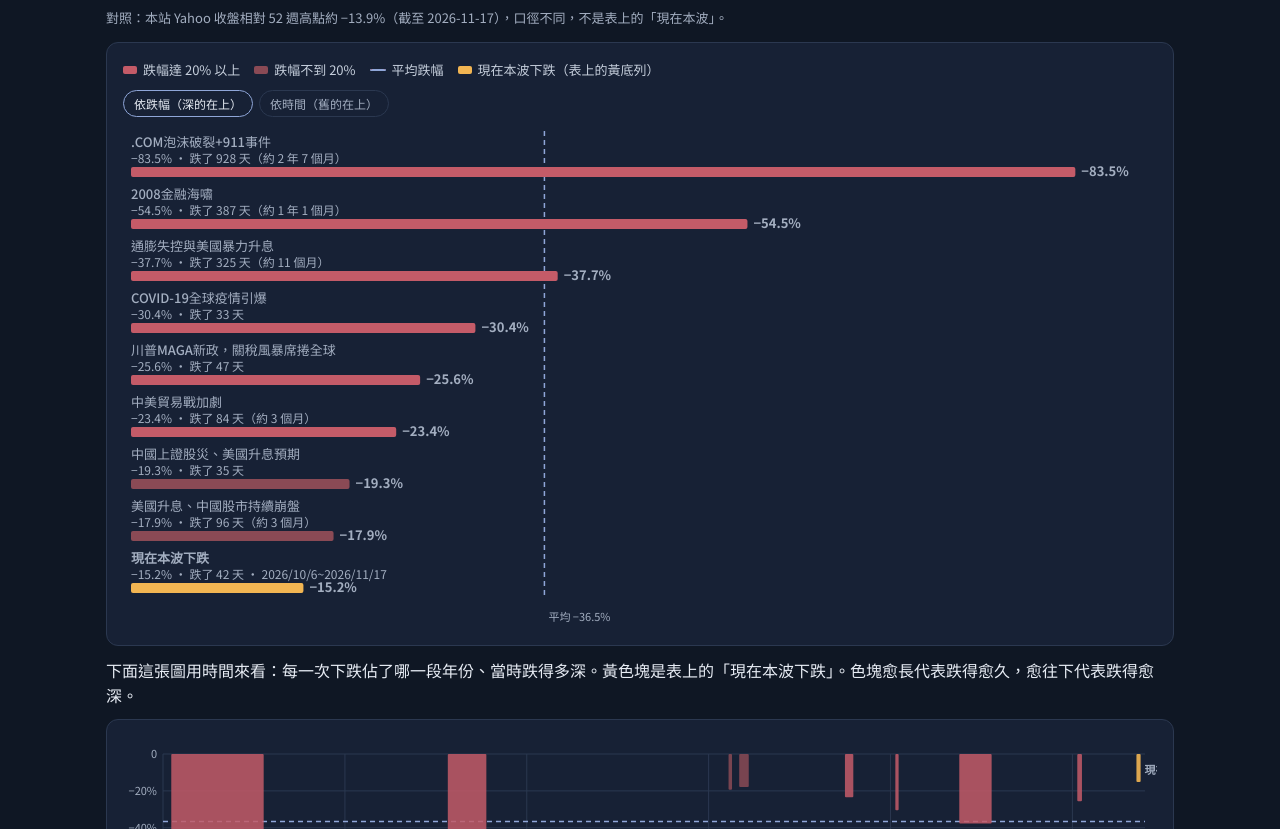
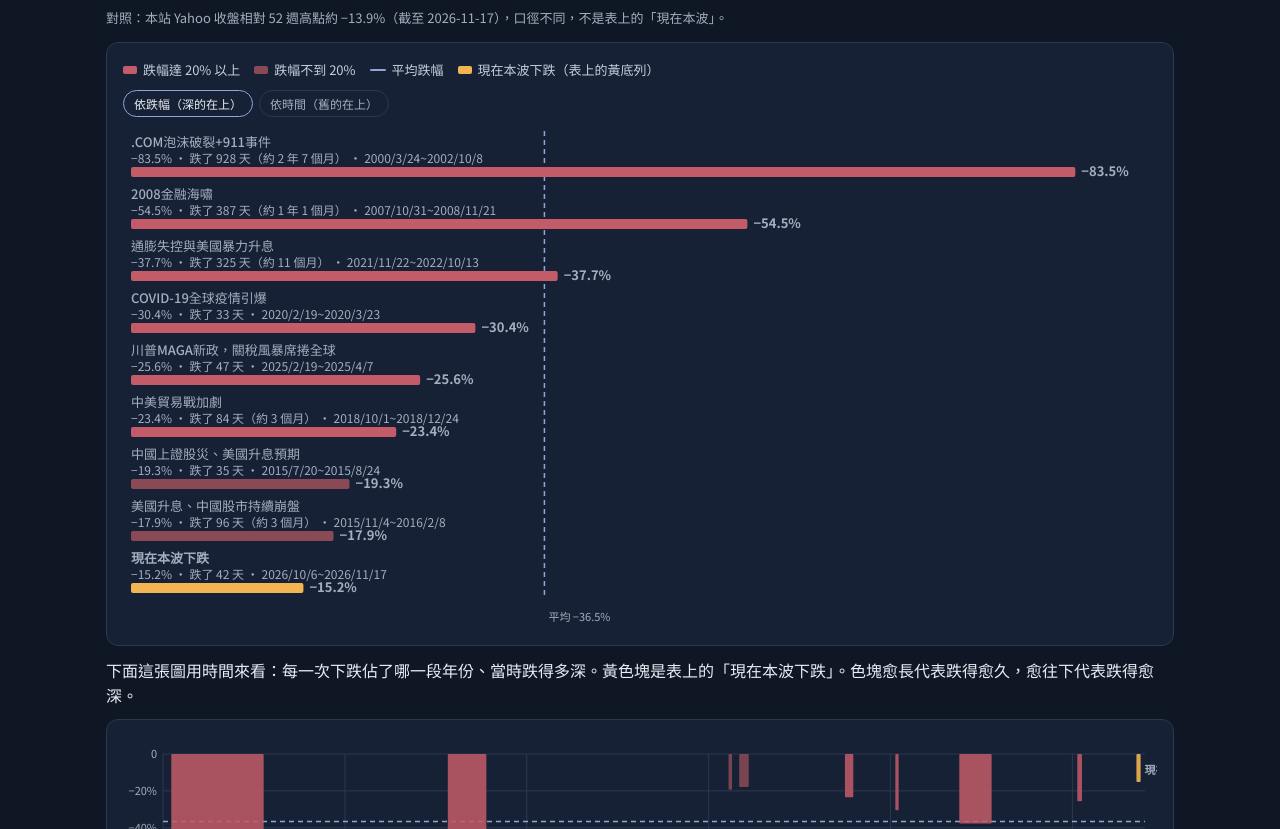
Before and after one commit to manolomoo/charity-poker-king, a plain HTML site: page trend/drawdowns/index.html in a window 1280 px wide. Shown: the part 723-1552 px from the top of the page. Drawn offline with Linux system fonts and the light colour scheme.

Commit message:
fix(trend): 歷史下跌段橫條圖為紅色列補上期間
易讀橫條圖的歷史下跌列副標改為與黃底「現在本波下跌」同一格式（跌幅、跌了多久、起訖日期）。四個指數與兩種排序都適用；手機太窄時日期換到下一行。燈號規則未改。

```diff
--- a/trend/drawdowns/index.html
+++ b/trend/drawdowns/index.html
@@ -271,43 +271,75 @@ footer{border-top:3px double var(--edge);padding-top:18px;color:var(--muted);fon
     box.innerHTML = "";
     var ev = ordered(ix);
     var W = Math.max(300, Math.round(box.clientWidth || 680));
-    var rowH = 52, top = 8, mL = 4, mR = 8, mB = 28;
+    var top = 8, mB = 28;
     var hasNow = now && now.change_pct != null;
-    var n = ev.length + (hasNow ? 1 : 0);
-    var H = top + n*rowH + mB;
     var deepest = ev[0] ? ev.reduce(function(m,e){return Math.min(m,e.change_pct);},0) : -0.2;
     if(hasNow) deepest = Math.min(deepest, now.change_pct);
     deepest = Math.min(deepest, ix.avg_pct, -0.2);
     var axisMin = Math.floor(deepest*10 - 0.01)/10; // e.g. -0.9
     var barX0 = 8, barX1 = W - 8;
     var x = function(p){ return barX0 + (barX1-barX0) * (p / axisMin); }; // p negative
+    var colBar = cssVar("--bar"), colSoft = cssVar("--bar-soft"), colNow = cssVar("--now"), colAvg = cssVar("--avg");
+    var maxSub = Math.max(120, W - barX0 - 8);
+
+    function measure(s, size){
+      try{
+        if(!measure.ctx) measure.ctx = document.createElement("canvas").getContext("2d");
+        measure.ctx.font = "400 "+size+'px "Noto Sans TC","PingFang TC","Microsoft JhengHei",system-ui,sans-serif';
+        return measure.ctx.measureText(s).width;
+      }catch(err){
+        var w=0;
+        for(var i=0;i<s.length;i++) w += s.charCodeAt(i)>127 ? size : size*0.62;
+        return w;
+      }
+    }
+    // 副標：跌幅、多久、期間。手機太窄時日期單獨一行。
+    function subLines(pctVal, days, period){
+      var head = pctSigned(pctVal) + " · " + dur(days);
+      var full = head + " · " + period;
+      if(measure(full, 12) <= maxSub) return [full];
+      return [head, period];
+    }
+    function rowHFor(lines){ return lines.length>1 ? 68 : 52; }
+
+    var items = ev.map(function(e){
+      var lines = subLines(e.change_pct, e.calendar_days, e.period);
+      return {label:e.name, lines:lines, val:e.change_pct, color:e.severe?colBar:colSoft, isNow:false, h:rowHFor(lines)};
+    });
+    if(hasNow){
+      var nLines = subLines(now.change_pct, now.calendar_days, now.period);
+      items.push({label:"現在本波下跌", lines:nLines, val:now.change_pct, color:colNow, isNow:true, h:rowHFor(nLines)});
+    }
+    var rowsH = 0;
+    items.forEach(function(it){ rowsH += it.h; });
+    var H = top + rowsH + mB;
     var svg = el("svg", {viewBox:"0 0 "+W+" "+H, width:W, height:H, "aria-hidden":"true"});
-    var colBar = cssVar("--bar"), colSoft = cssVar("--bar-soft"), colNow = cssVar("--now"), colAvg = cssVar("--avg");
 
     // avg line
     var xa = x(ix.avg_pct);
-    svg.appendChild(el("line", {x1:xa,x2:xa,y1:top-2,y2:top+n*rowH-6, stroke:colAvg, "stroke-width":1.5, "stroke-dasharray":"5 4"}));
+    svg.appendChild(el("line", {x1:xa,x2:xa,y1:top-2,y2:top+rowsH-6, stroke:colAvg, "stroke-width":1.5, "stroke-dasharray":"5 4"}));
     svg.appendChild(el("text", {x:Math.min(W-4, xa+4), y:H-8, "font-size":11, fill:colAvg}, "平均 "+pctSigned(ix.avg_pct)));
 
-    function row(i, label, sub, val, color, isNow){
-      var y = top + i*rowH;
-      svg.appendChild(el("text", {x:barX0, y:y+14, "font-size":13, fill:"#e8edf5", "font-weight": isNow?"700":"500"}, label));
-      svg.appendChild(el("text", {x:barX0, y:y+30, "font-size":12, fill:"#a3aec0"}, sub));
-      var w = Math.max(2, x(val) - barX0);
-      var h = 10, yy = y+34;
-      svg.appendChild(el("rect", {x:barX0, y:yy, width:w, height:h, rx:2, fill:color}));
+    function row(y, it){
+      svg.appendChild(el("text", {x:barX0, y:y+14, "font-size":13, fill:"#e8edf5", "font-weight": it.isNow?"700":"500"}, it.label));
+      var t = el("text", {x:barX0, y:y+30, "font-size":12, fill:"#a3aec0"});
+      it.lines.forEach(function(line, j){
+        t.appendChild(el("tspan", {x:barX0, dy: j===0 ? 0 : 14}, line));
+      });
+      svg.appendChild(t);
+      var w = Math.max(2, x(it.val) - barX0);
+      var h = 10, yy = y + 20 + it.lines.length*14;
+      svg.appendChild(el("rect", {x:barX0, y:yy, width:w, height:h, rx:2, fill:it.color}));
       var lx = barX0 + w + 6;
       var anchor = "start";
       if(lx + 54 > W-4){ lx = barX0 + w - 6; anchor = "end"; }
-      svg.appendChild(el("text", {x:lx, y:yy+h-1, "font-size":13, "font-weight":"700", fill:color, "text-anchor":anchor}, pctSigned(val)));
+      svg.appendChild(el("text", {x:lx, y:yy+h-1, "font-size":13, "font-weight":"700", fill:it.color, "text-anchor":anchor}, pctSigned(it.val)));
     }
-    ev.forEach(function(e,i){
-      var sub = pctSigned(e.change_pct) + " · " + dur(e.calendar_days);
-      row(i, e.name, sub, e.change_pct, e.severe?colBar:colSoft, false);
+    var y = top;
+    items.forEach(function(it){
+      row(y, it);
+      y += it.h;
     });
-    if(hasNow){
-      row(ev.length, "現在本波下跌", pctSigned(now.change_pct)+" · "+dur(now.calendar_days)+" · "+esc(now.period), now.change_pct, colNow, true);
-    }
     box.appendChild(svg);
   }
 
```
Also changed, not shown: 2 other files.
